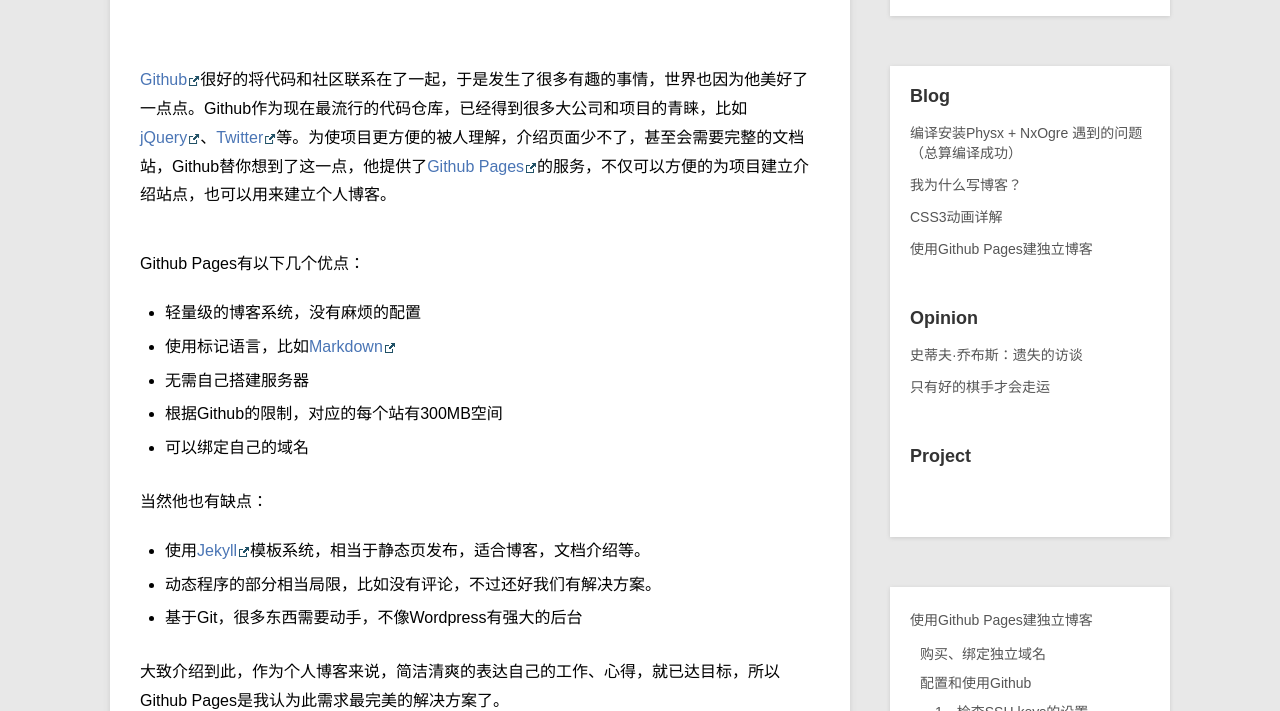
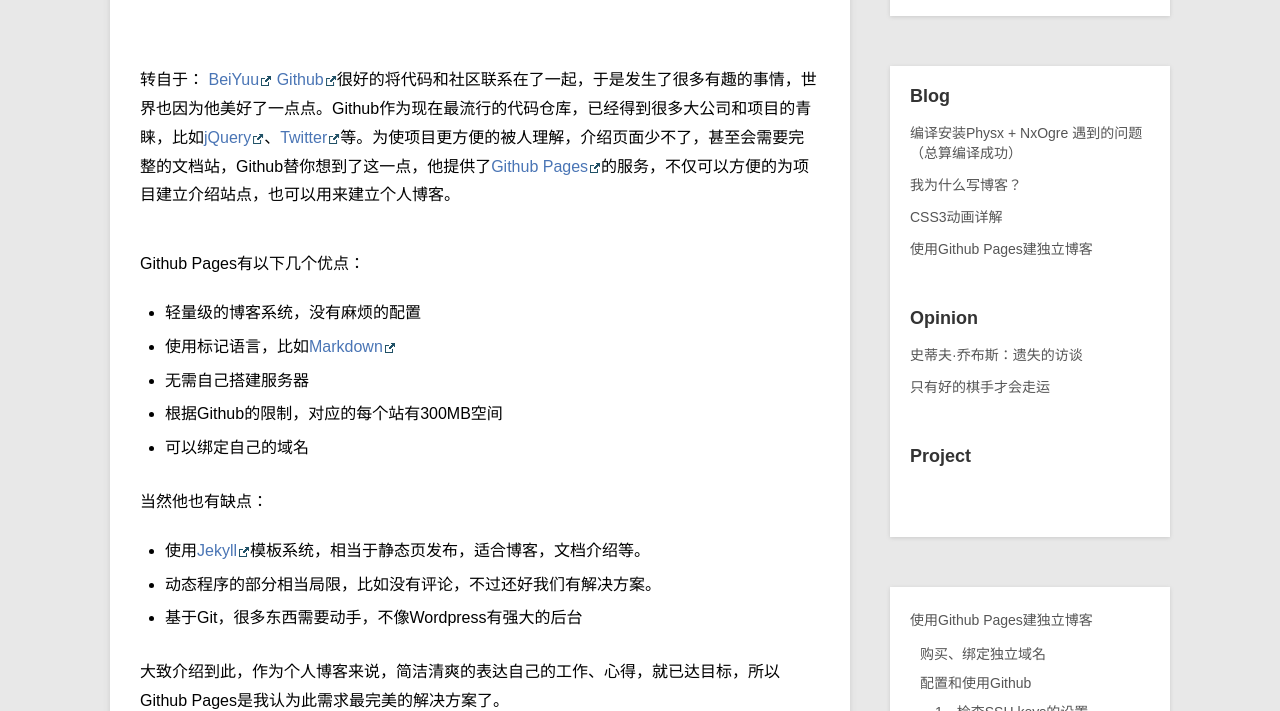
Before and after one commit to swinghu/swinghu.github.com, a Jekyll site: the page built from _posts/blog/2012-10-1-github-pages.md, in a window 1280 px wide and 900 px high, cut to the strip 189-900 px from the top of the window. Built offline with Jekyll 4.4.1, drawn with Linux system fonts in a browser that asks for light colours; Markdown is read by kramdown in place of the engine named in the settings.

Commit message:
redsign why I write blog+link the zuzhe

```diff
--- a/_posts/blog/2012-10-1-github-pages.md
+++ b/_posts/blog/2012-10-1-github-pages.md
@@ -4,7 +4,7 @@ title: 使用Github Pages建独立博客
 description: Github本身就是不错的代码社区，他也提供了一些其他的服务，比如Github Pages，使用它可以很方便的建立自己的独立博客，并且免费。
 category: blog
 ---
-
+转自于： [BeiYuu][]
 [Github][]很好的将代码和社区联系在了一起，于是发生了很多有趣的事情，世界也因为他美好了一点点。Github作为现在最流行的代码仓库，已经得到很多大公司和项目的青睐，比如[jQuery][]、[Twitter][]等。为使项目更方便的被人理解，介绍页面少不了，甚至会需要完整的文档站，Github替你想到了这一点，他提供了[Github Pages][]的服务，不仅可以方便的为项目建立介绍站点，也可以用来建立个人博客。
 
 Github Pages有以下几个优点：
```
Also changed, not shown: _posts/opinion/2013-01-21-build-facebook.md (+0 -1 lines).
